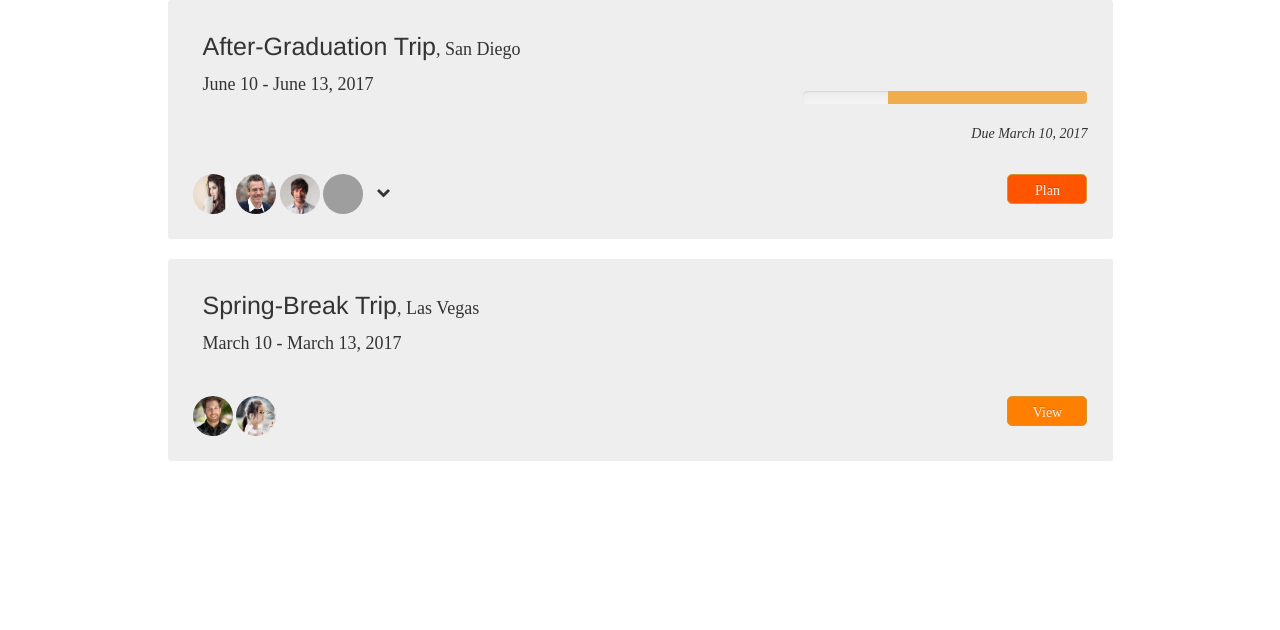
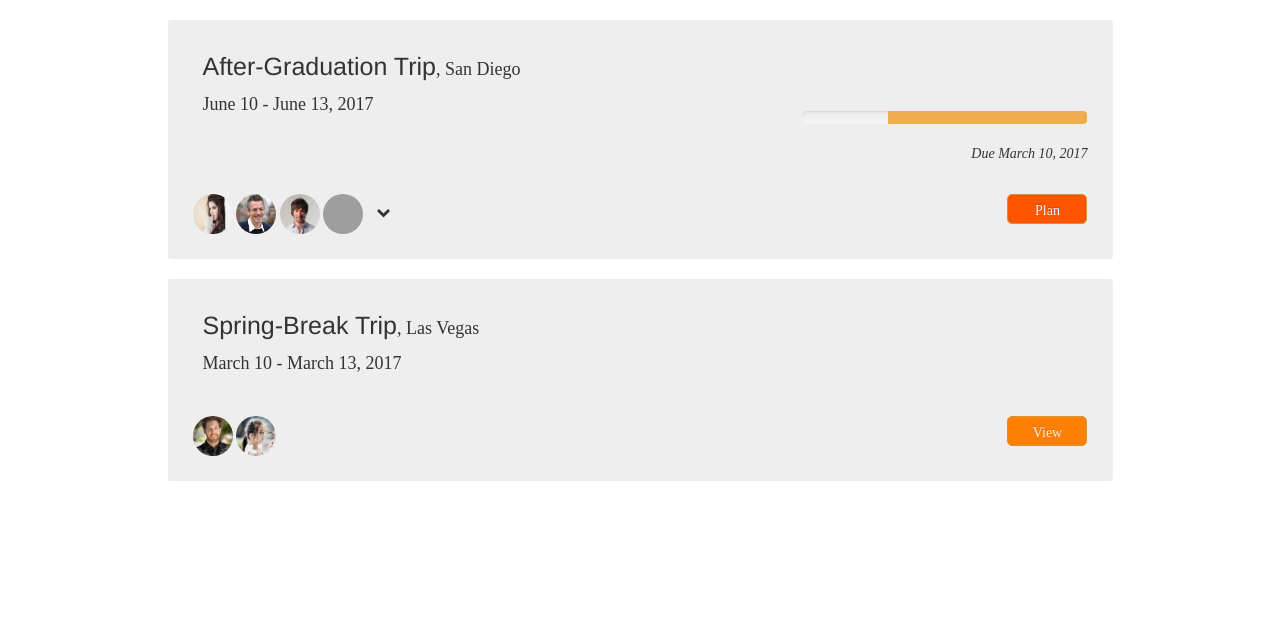
Before and after one commit to verazou/TravelAnt, a website: page index.html in a window 1280 px wide. Shown: the part 170-800 px from the top of the page. Drawn offline with Linux system fonts and the light colour scheme; grey boxes are pictures that could not be loaded.

Commit message:
index finished

```diff
--- a/css/mystyles.css
+++ b/css/mystyles.css
@@ -231,3 +231,7 @@ h4{
 .trip-foot{
     margin-top:30px;
 }
+
+.trip-wrapper{
+    margin-top:40px;
+}
```
